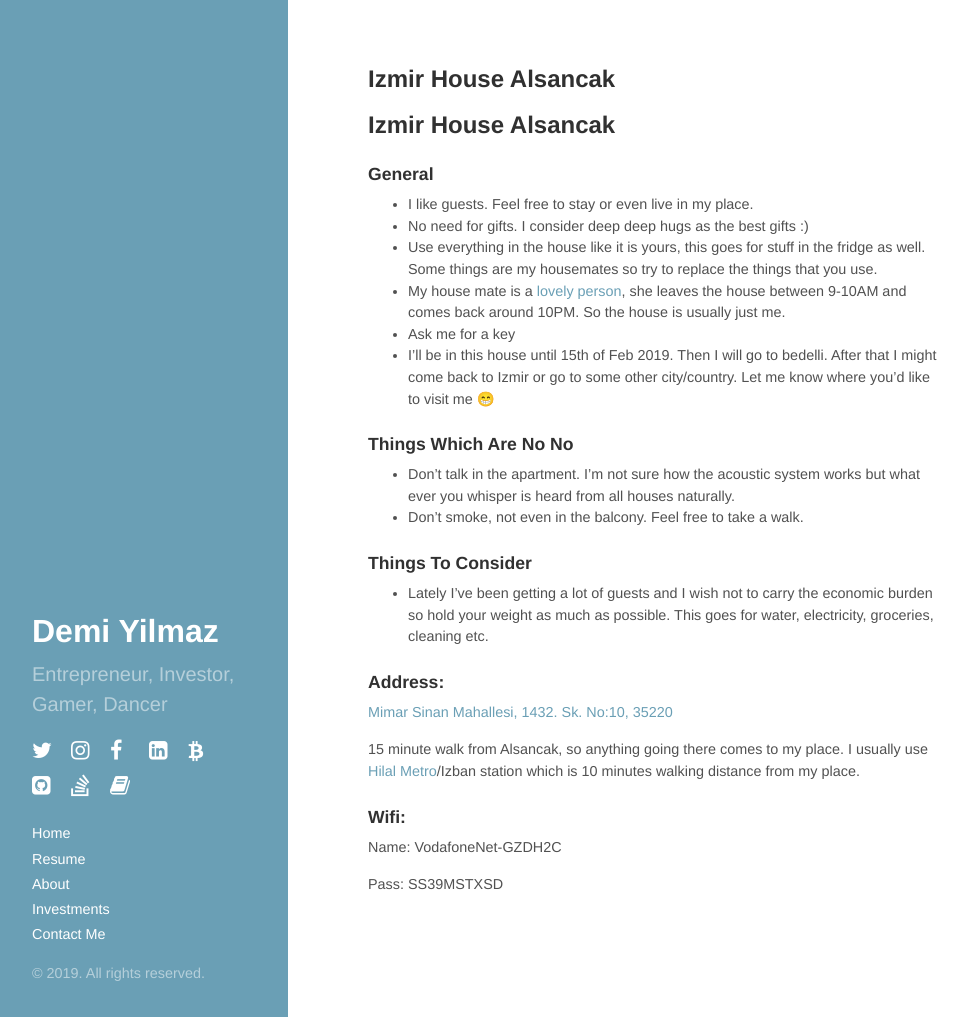
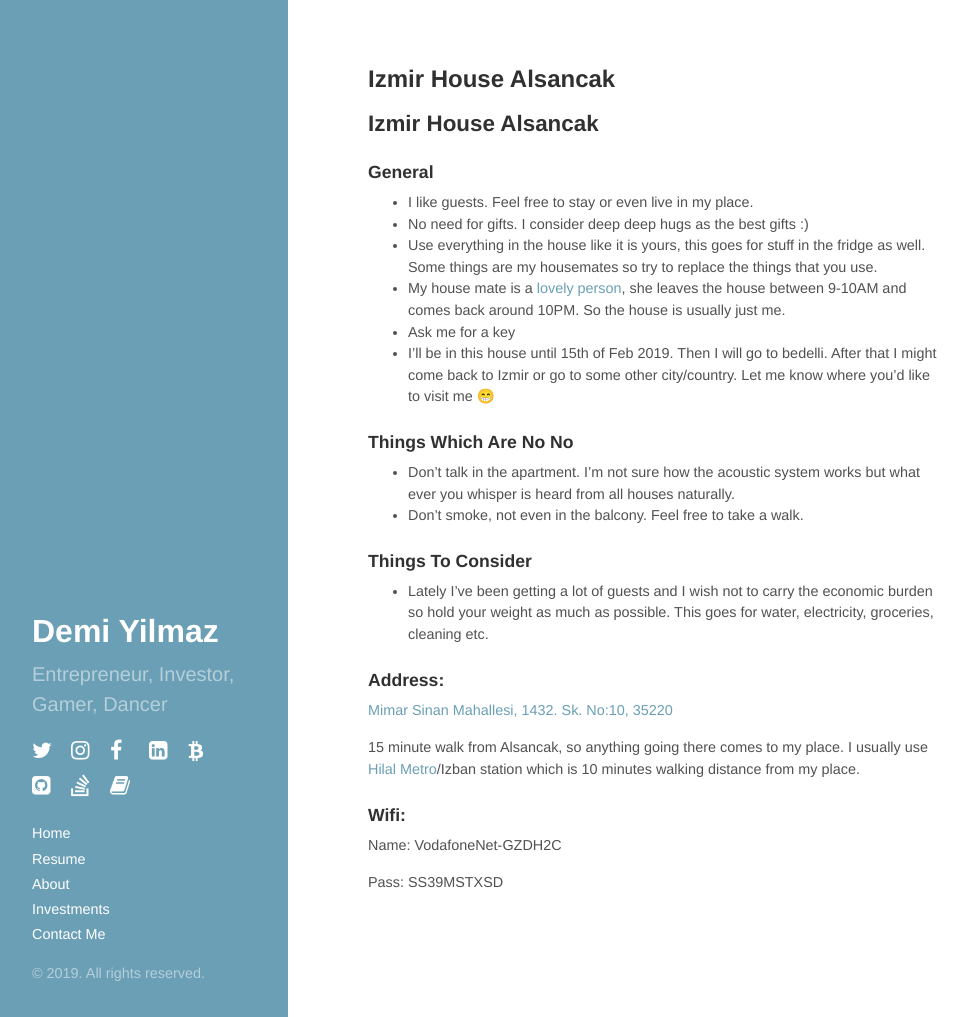
Before and after one commit to demiculus/demiculus.github.io, a Jekyll site: the page built from izmir_house.md, in a window 1280 px wide and 1017 px high. Shown: the whole window, without its empty margins (0-968 px from the left). Built offline with Jekyll 4.4.1, drawn with Linux system fonts in a browser that asks for light colours; nearby versions of some CDN libraries; our own code applies the rules of GitHub Pages for plain Markdown files.

```diff
--- a/izmir_house.md
+++ b/izmir_house.md
@@ -1,4 +1,4 @@
-# Izmir House Alsancak
+## Izmir House Alsancak
 
 ### General
 
```
